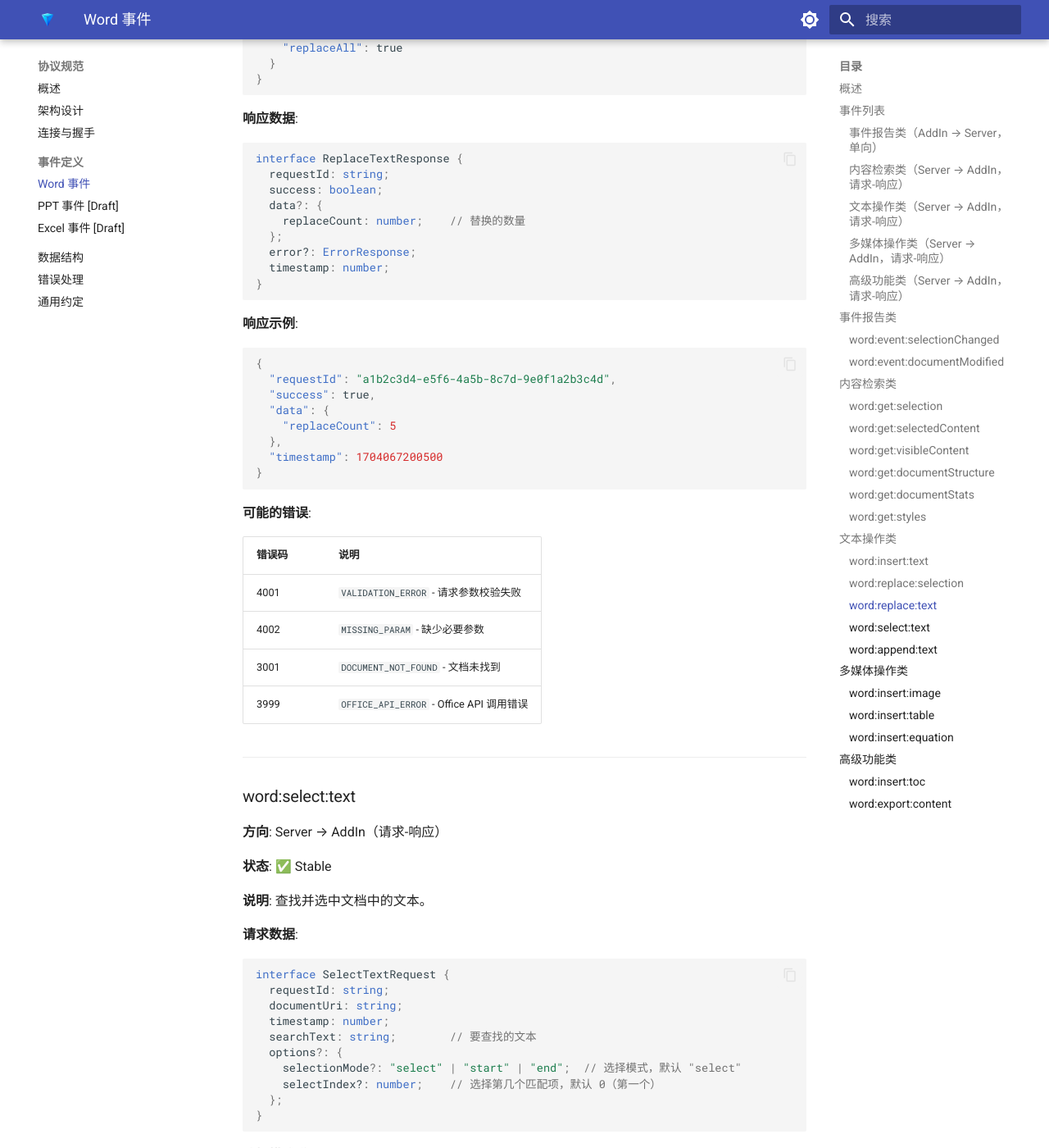
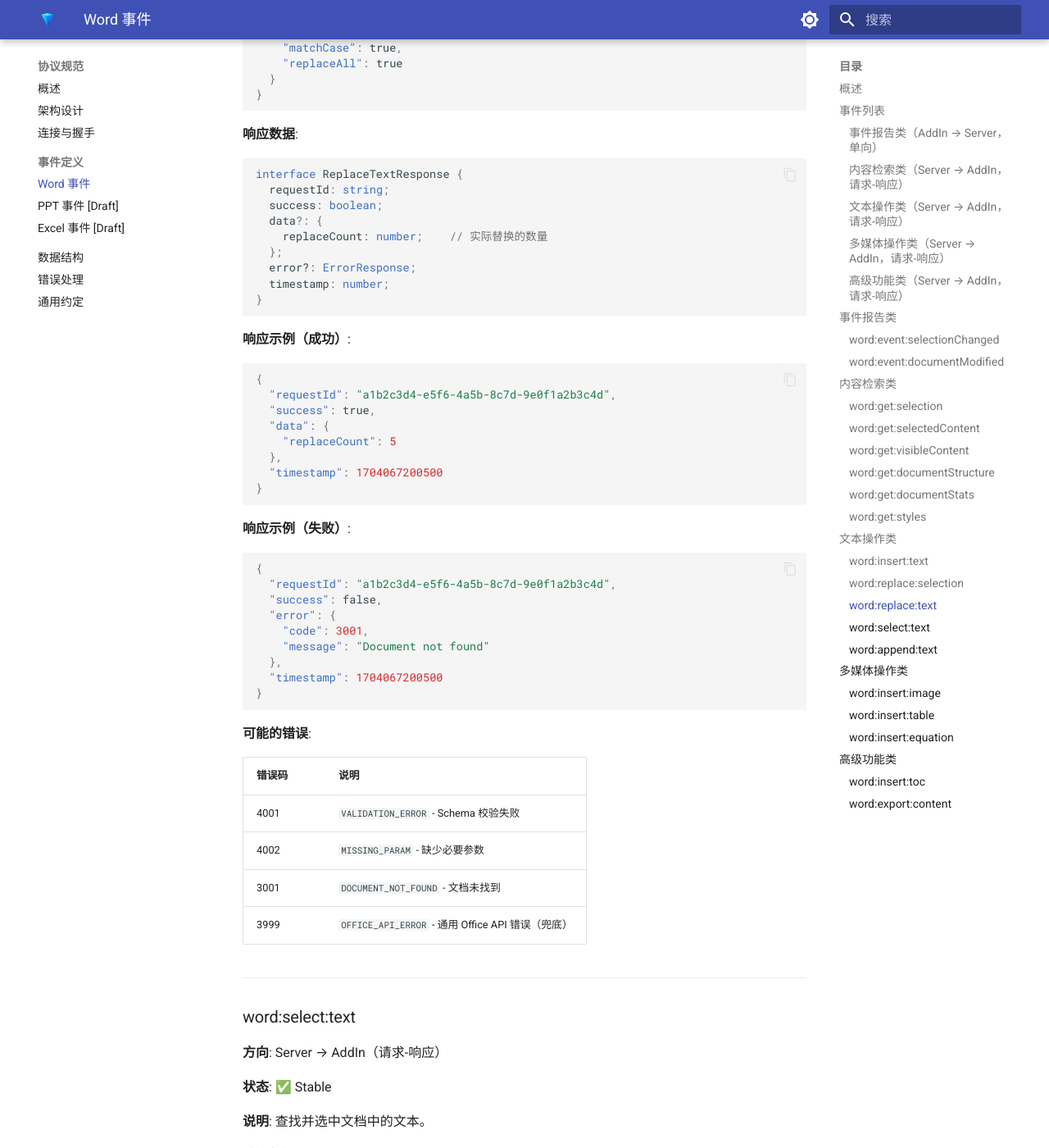
Before and after one commit to A2C-SMCP/oasp-protocol, an MkDocs documentation site: the page built from docs/specification/events-word.md, in a window 1280 px wide and 1400 px high, scrolled down 20974 px. Shown: the whole window at 82% size. Built offline with MkDocs 1.6.1 and Material for MkDocs 9.7.7, drawn with Linux system fonts in a browser that asks for light colours; the version menu is left out; some of the changed text lies outside the part shown.

Commit message:
Fix word:replace:text response: timestamp required + add to examples
Co-Authored-By: Claude Opus 4.5 <noreply@anthropic.com>

````diff
--- a/docs/specification/events-word.md
+++ b/docs/specification/events-word.md
@@ -992,6 +992,7 @@ interface ReplaceTextRequest {
 {
   "requestId": "a1b2c3d4-e5f6-4a5b-8c7d-9e0f1a2b3c4d",
   "documentUri": "file:///Users/john/Documents/report.docx",
+  "timestamp": 1704067200000,
   "searchText": "旧文本",
   "replaceText": "新文本",
   "options": {
@@ -1008,14 +1009,14 @@ interface ReplaceTextResponse {
   requestId: string;
   success: boolean;
   data?: {
-    replaceCount: number;    // 替换的数量
+    replaceCount: number;    // 实际替换的数量
   };
   error?: ErrorResponse;
   timestamp: number;
 }
 ```
 
-**响应示例**:
+**响应示例（成功）**:
 
 ```json
 {
@@ -1028,14 +1029,28 @@ interface ReplaceTextResponse {
 }
 ```
 
+**响应示例（失败）**:
+
+```json
+{
+  "requestId": "a1b2c3d4-e5f6-4a5b-8c7d-9e0f1a2b3c4d",
+  "success": false,
+  "error": {
+    "code": 3001,
+    "message": "Document not found"
+  },
+  "timestamp": 1704067200500
+}
+```
+
 **可能的错误**:
 
 | 错误码 | 说明 |
 |--------|------|
-| 4001 | `VALIDATION_ERROR` - 请求参数校验失败 |
+| 4001 | `VALIDATION_ERROR` - Schema 校验失败 |
 | 4002 | `MISSING_PARAM` - 缺少必要参数 |
 | 3001 | `DOCUMENT_NOT_FOUND` - 文档未找到 |
-| 3999 | `OFFICE_API_ERROR` - Office API 调用错误 |
+| 3999 | `OFFICE_API_ERROR` - 通用 Office API 错误（兜底） |
 
 ---
 
````
